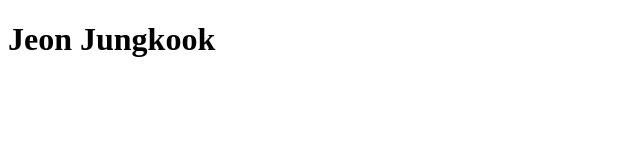
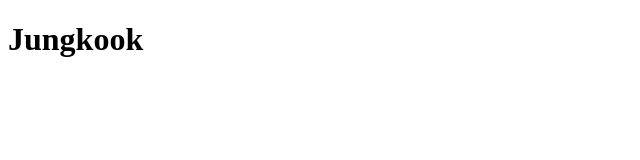
Before and after one commit to Maneesha0729/first_git, a plain HTML site: page index.html in a window 1280 px wide. Shown: the whole page, without its empty margins (0-640 px from the left). Drawn offline with Linux system fonts and the light colour scheme.

Commit message:
updated index.html

```diff
--- a/index.html
+++ b/index.html
@@ -6,6 +6,6 @@
     <title>Document</title>
 </head>
 <body>
-    <h1> Jeon Jungkook</h1>
+    <h1> Jungkook</h1>
 </body>
 </html>
```
